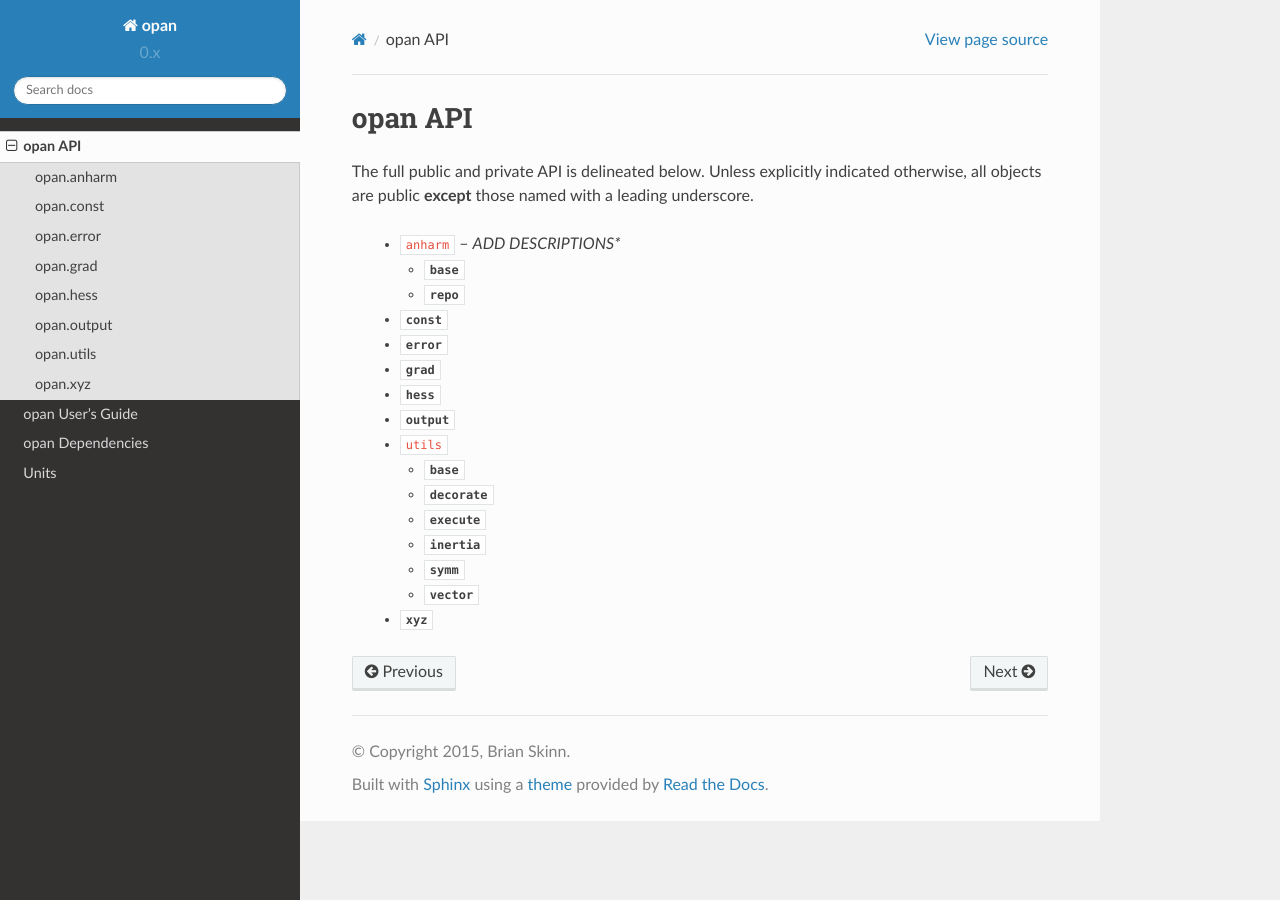
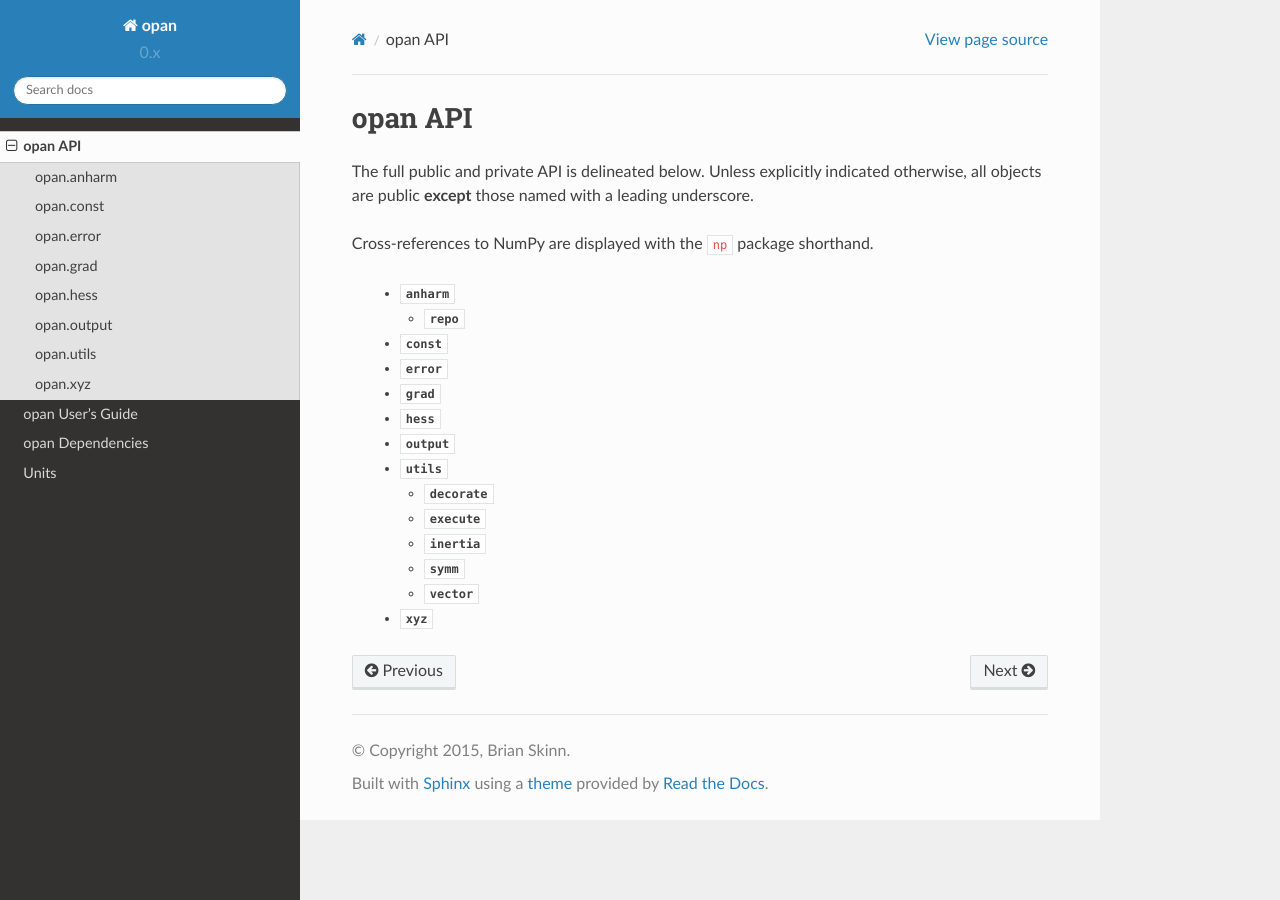
Before and after one commit to bskinn/opan, a Sphinx documentation site: the page built from doc/source/api/index.rst, in a window 1280 px wide. Built offline with Sphinx 7.4.7 and the Read the Docs theme 2.0.0, drawn with Linux system fonts in a browser that asks for light colours.

Commit message:
doc: Fixed API main TOC
Now reflects that .base items are docced under the parent subpackage.

Still no luck getting the np.float_ intersphinx link to work.

```diff
--- a/doc/source/api/index.rst
+++ b/doc/source/api/index.rst
@@ -5,10 +5,9 @@ opan API
 
 The full public and private API is delineated below.  Unless explicitly indicated otherwise, all objects are public **except** those named with a leading underscore.
 
+Cross-references to NumPy are displayed with the ``np`` package shorthand.
 
- * ``anharm`` -- *ADD DESCRIPTIONS**
-
-   * :mod:`~opan.anharm.base`
+ * :mod:`~opan.anharm`
 
    * :mod:`~opan.anharm.repo`
 
@@ -22,9 +21,7 @@ The full public and private API is delineated below.  Unless explicitly indicate
 
  * :mod:`~opan.output`
 
- * ``utils``
-
-   * :mod:`~opan.utils.base`
+ * :mod:`~opan.utils`
 
    * :mod:`~opan.utils.decorate`
 
```
Also changed, not shown: doc/source/api/utils.rst (line endings or trailing spaces), 1 other file.
